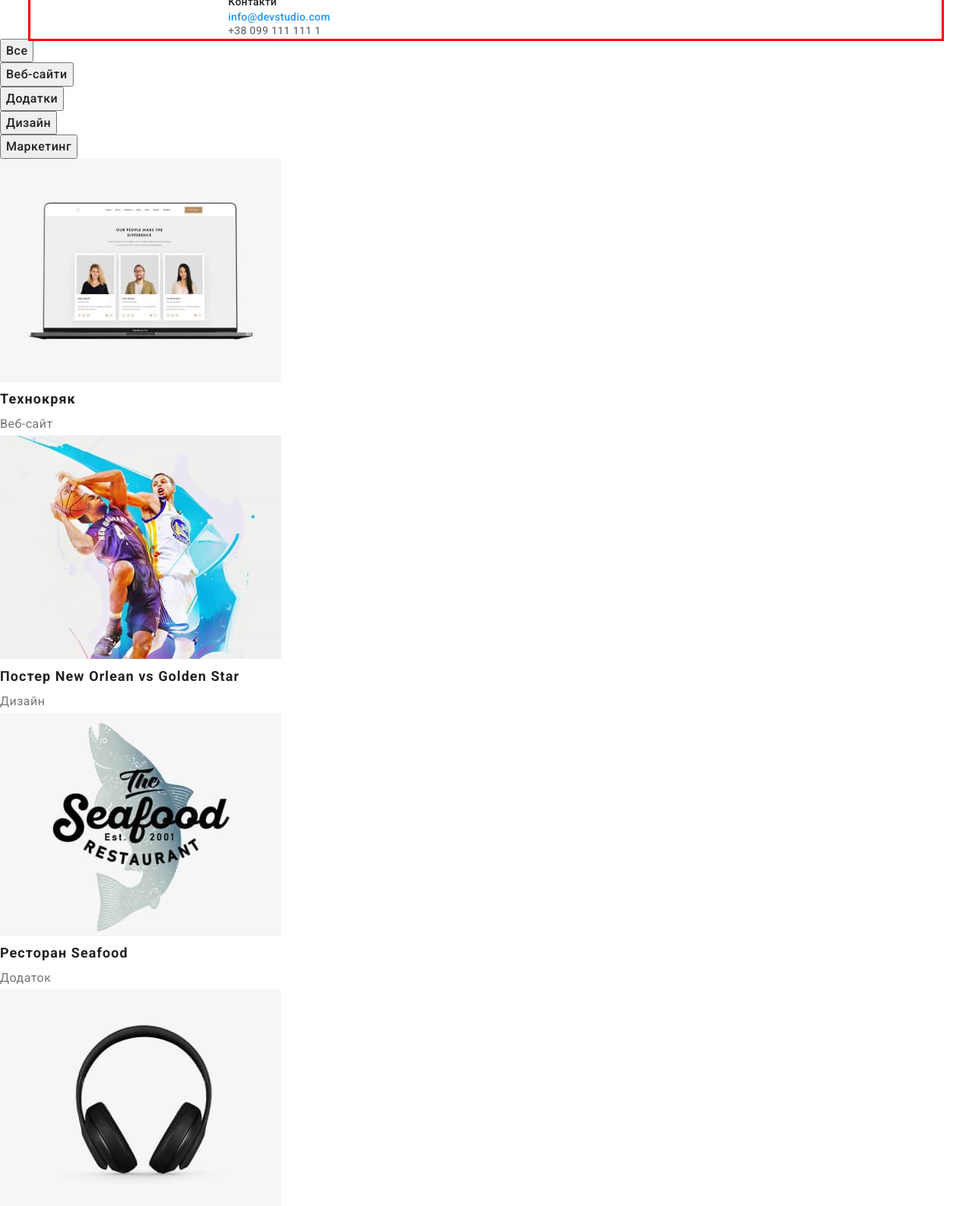
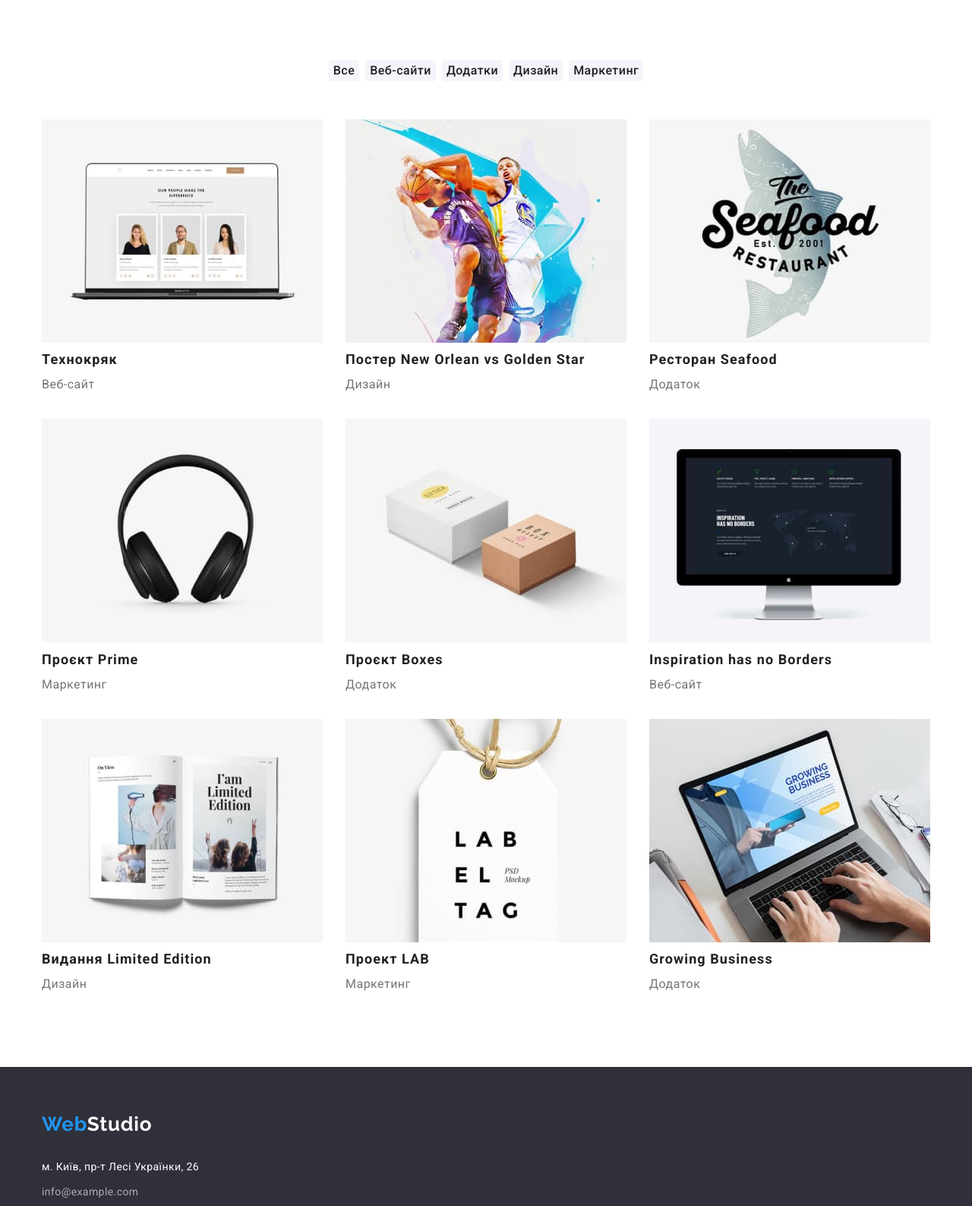
Before and after one commit to olenaviyn/goit-markup-hw-03, a plain HTML site: page portfolio.html in a window 1280 px wide. Shown: the part 46-1633 px from the top of the page at 76% size. Drawn offline with nearby package versions, Linux system fonts and the light colour scheme.

Commit message:
home-work-3

```diff
--- a/css/styles.css
+++ b/css/styles.css
@@ -9,7 +9,13 @@
   --background-primary-darck: rgba(47, 48, 58, 0.8);
 }
 
-p, h1, h2, h3, h4, h5, h6 {
+p,
+h1,
+h2,
+h3,
+h4,
+h5,
+h6 {
   margin: 0px;
 }
 
@@ -38,7 +44,6 @@ body {
   text-decoration: none;
 }
 
-
 .title {
   font-weight: 500;
   font-size: 14px;
@@ -66,7 +71,6 @@ body {
   display: flex;
 }
 
-
 .head-contacts {
   margin-left: auto;
 }
@@ -77,11 +81,10 @@ display: flex;
   padding-right: 15px;
   margin-left: auto;
   margin-right: auto;
-  outline: 3px solid red;
 }
 
 .logo {
-font-family: 'Raleway';
+  font-family: "Raleway";
   font-style: normal;
   font-weight: 700;
   font-size: 26px;
@@ -97,16 +100,20 @@ letter-spacing: 0.03em;
   color: black;
 }
 
-
 .header-logo {
   margin-right: 93px;
 }
 
-.item:not(:last-child)
-{margin-right: 50;}
+.item:not(:last-child) {
+  margin-right: 50px;
+}
+
+.item-nav {
+  margin-right: 50px;
+}
 
 .header-link {
-font-family: 'Roboto';
+  font-family: "Roboto";
   font-style: normal;
   font-weight: 500;
   font-size: 14px;
@@ -120,9 +127,8 @@ letter-spacing: 0.02em;
   color: var(--accent-color);
 }
 
-
 .header-tell {
-font-family: 'Roboto';
+  font-family: "Roboto";
   font-style: normal;
   font-weight: 500;
   font-size: 14px;
@@ -132,7 +138,7 @@ color: var(--text-color);
 }
 
 .link-mail {
-font-family: 'Roboto';
+  font-family: "Roboto";
   font-style: normal;
   font-weight: 500;
   font-size: 14px;
@@ -142,7 +148,7 @@ color: var(--accent-color);
 }
 
 .foot-adress {
-font-family: 'Roboto';
+  font-family: "Roboto";
   font-style: normal;
   font-weight: 400;
   font-size: 14px;
@@ -151,10 +157,17 @@ letter-spacing: 0.03em;
   color: rgba(255, 255, 255, 0.6);
 }
 
-.link-mail:hover {
+.address .foas {
+  display: inline-block;
+  margin-top: 9px;
 }
 
-/* main */
+/* -------портфоліо-------- */
+
+.menu {
+  padding-top: 94px;
+  padding-bottom: 94px;
+}
 
 .button-logo {
   font-family: "Roboto";
@@ -166,23 +179,54 @@ color: rgba(255, 255, 255, 0.6);
   color: var(--dark-main-color);
 }
 
+.button-logo {
+  display: flex;
+  justify-content: center;
+  margin: 0;
+  padding: 0;
+  margin-bottom: 50px;
+  list-style: none;
+  font-style: normal;
+
+}
+
+.button-logo .item:not(:last-child) {
+  margin-right: 8px;
+}
+
+.button-item {
+font-family: 'Roboto';
+font-style: normal;
+font-weight: 500;
+font-size: 16px;
+line-height: 1.6;
+letter-spacing: 0.03em;
+color: #212121;
+background: #F5F4FA;
+border-radius: 4px;
+border: 0px;
+}
+
+.button-item:hover, .button-item:focus {
+  color: var(--main-white-color);
+  background-color: var(--accent-color);
+}
+
 
 /* body */
 
 /* button */
 
 .title-button {
-  font-family: 'Roboto';
+  margin-top: 0px;
+  margin-bottom: 30px;
+  color: var(--main-white-color);
   font-weight: 900;
   font-size: 44px;
   line-height: 1.36;
+  text-align: center;
   letter-spacing: 0.06em;
   text-transform: uppercase;
-  max-width: 696px;
-  color: var(--main-white-color);
-  /* відстань до кнопки */
-  margin-top: 0px;
-  margin-bottom: 30px;
 }
 
 .button-one {
@@ -193,8 +237,15 @@ color: rgba(255, 255, 255, 0.6);
   text-align: center;
 }
 
+/* .button-one > .container {
+    display: flex;
+    flex-direction: column;
+    align-items: center;
+    justify-content: center;
+} */
+
 .btn {
-  font-family: 'Roboto';
+  font-family: "Roboto";
   font-weight: 700;
   font-size: 16px;
   line-height: 1.9;
@@ -204,11 +255,17 @@ color: rgba(255, 255, 255, 0.6);
   color: var(--main-white-color);
   background-color: var(--accent-color);
   padding: 10px 32px;
+  min-width: 216px;
+  height: 50px;
 }
 /* about */
+
+.about > .container > .about-list {
+  display: flex;
+}
 .about {
-  padding-top: ;
-  background-color: var(--background-primary-gray);
+  padding-top: 94px;
+  margin-bottom: 94px;
 }
 
 .about-pre-title {
@@ -227,10 +284,15 @@ color: rgba(255, 255, 255, 0.6);
   color: var(--text-color);
 }
 
+.item-list:not(:last-child) {
+  margin-right: 30px;
+}
+
 /* whoweare */
 .whoweare {
-  background-color: var(--background-primary-gray);
+  background-color: #f5f5f5;
 }
+
 .whoweare-title {
   font-weight: 700;
   font-size: 36px;
@@ -240,22 +302,40 @@ color: rgba(255, 255, 255, 0.6);
   color: var(--dark-main-color);
 }
 
-.menu-logo main {
+.whoweare > .whoweare-title > .whoweare-list {
+  display: flex;
+}
+
+.whoweare .whoweare-title {
+  justify-content: center;
+  padding-bottom: 50px;
+}
+.whoweare .whoweare-list {
+  display: flex;
+}
+
+.menu-logo {
   background: var(--accent-color);
 }
 
-.button-logo {
-  font-family: "Roboto";
-  font-weight: 500;
-  font-size: 16px;
-  line-height: 1.6;
-  letter-spacing: 0.03em;
-  color: var(--dark-main-color);
+/*team*/
+.teamphoto-list {
+  display: flex;
+  gap: 30px;
 }
 
-/*team*/
+.team .whoweare-title {
+  justify-content: center;
+  padding-bottom: 50px;
+}
+
+.team-photo {
+  width: calc(100% - 60px / 3);
+}
 
 .team {
+  padding-top: 94px;
+  padding-bottom: 94px;
   background-color: var(--background-primary-gray);
 }
 
@@ -278,13 +358,9 @@ color: rgba(255, 255, 255, 0.6);
 }
 
 /* marketing */
-
-/* footer */
-
 .footmain {
   background-color: #2f303a;
 }
-
 
 .title-marketing {
   font-style: normal;
@@ -303,6 +379,15 @@ color: rgba(255, 255, 255, 0.6);
   color: var(--text-color);
 }
 
+.marketing-list {
+  display: flex;
+  justify-content: center;
+  flex-wrap: wrap;
+  gap: 30px;
+  flex-grow: 1 1 1;
+  /* width: calc(100% - 60px / 3); */
+}
+
 .studio-logofoot {
   color: var(--main-white-color);
 }
@@ -315,3 +400,18 @@ color: rgba(255, 255, 255, 0.6);
   letter-spacing: 0.03em;
   color: var(--main-white-color);
 }
+
+.footmain {
+  padding: 60px 0;
+}
+
+.foomain > .container {
+  display: flex;
+  justify-content: center;
+  flex-direction: column;
+}
+
+.web {
+  display: inline-block;
+  margin-bottom: 20px;
+}
--- a/portfolio.html
+++ b/portfolio.html
@@ -18,42 +18,48 @@
     <header class="header">
       <div class="container nav-main">
       <a href="WebStudio" class="header-logo link logo">
-        <span class="web-logo">Web</span>
-        <span class="studio-logo">Studio</span></a
+        <span class="web-logo">Web</span><span class="studio-logo">Studio</span></a
       >
-        <ul class="nav-list list">
-          <li><a href="" class="button header-link link title">Студія</a></li>
-          <li>
+      <nav>
+        <ul class="list link nav-main">
+          <li class="item"><a href="" class="button header-link link title">Студія</a></li>
+          <li class="item">
             <a href="./index.html" class="button header-link link title">Портфоліо</a>
           </li>
-          <li><a href="" class="button header-link link title">Контакти</a></li>
+          <li class="item"><a href="" class="button header-link link title">Контакти</a></li>
+        </ul>
+        </nav>
           <div class="head-contacts">
-          <li>
+            <ul class="list nav-main">
+          <li class="item">
           <a href="http://mailto:info@devstudio." class="link-mail link title"
             >info@devstudio.com</a
           >
         </li>
-        <li>
+        <li class="item">
           <a href="tel:+380991111111" class="header-tell link"
-            >+38 099 111 111 1</a
-          >
+            >+38 099 111 111 1</a>
         </li>
+      </ul>
       </div>
       </ul>
     </div>
     </header>
     <main>
       <section class="menu">
+        <div class="container">
         <h1 class="visually-hidden">Menu</h1>
-        <ul class=" button-logo list">
-          <li> <button class="button-logo link"> Все </button></li>
-          <li> <button class="button-logo link">Веб-сайти </button></li>
-          <li> <button class="button-logo link">Додатки   </button></li>
-          <li> <button class="button-logo link">Дизайн    </button></li>
-          <li> <button class="button-logo link">Маркетинг </button></li>
+        <ul class="button-logo list">
+          <li class="item"> <button class="button-item link"> Все </button></li>
+          <li class="item"> <button class="button-item link">Веб-сайти </button></li>
+          <li class="item"> <button class="button-item link">Додатки   </button></li>
+          <li class="item"> <button class="button-item link">Дизайн    </button></li>
+          <li class="item"> <button class="button-item link">Маркетинг </button></li>
         </ul>
+      </div>
+      <div class="container">
         <ul class="marketing-list list">
-          <li>
+          <li class="marketing-item">
             <img
               src="./images/technokryk.jpg"
               alt="техтокряк"
@@ -63,7 +69,7 @@
             <h3 class="title-marketing">Технокряк</h3>
             <p class="marketing-pre">Веб-сайт</p>
           </li>
-          <li>
+          <li class="marketing-item">
             <img
               src="./images/poster.jpg"
               alt="постер"
@@ -73,7 +79,7 @@
             <h3 class="title-marketing">Постер New Orlean vs Golden Star</h3>
             <p class="marketing-pre">Дизайн</p>
           </li>
-          <li>
+          <li class="marketing-item">
             <img
               src="./images/restuarant.jpg"
               alt="ресторан"
@@ -83,7 +89,7 @@
             <h3 class="title-marketing">Ресторан Seafood</h3>
             <p class="marketing-pre">Додаток</p>
           </li>
-          <li>
+          <li class="marketing-item">
             <img
               src="./images/prime.jpg"
               alt="прайм"
@@ -93,7 +99,7 @@
             <h3 class="title-marketing">Проєкт Prime</h3>
             <p class="marketing-pre">Маркетинг</p>
           </li>
-          <li>
+          <li class="marketing-item">
             <img
               src="./images/boxes.jpg"
               alt="коробочка"
@@ -103,7 +109,7 @@
             <h3 class="title-marketing">Проєкт Boxes</h3>
             <p class="marketing-pre">Додаток</p>
           </li>
-          <li>
+          <li class="marketing-item" >
             <img
               src="./images/inspiration.jpg"
               alt="натхнення"
@@ -113,7 +119,7 @@
             <h3 class="title-marketing">Inspiration has no Borders</h3>
             <p class="marketing-pre">Веб-сайт</p>
           </li>
-          <li>
+          <li class="marketing-item">
             <img
               src="./images/edition.jpg"
               alt="видання"
@@ -123,7 +129,7 @@
             <h3 class="title-marketing">Видання Limited Edition</h3>
             <p class="marketing-pre">Дизайн</p>
           </li>
-          <li>
+          <li class="marketing-item">
             <img
               src="./images/lab.jpg"
               alt="проект лаб"
@@ -133,7 +139,7 @@
             <h3 class="title-marketing">Проект LAB</h3>
             <p class="marketing-pre">Маркетинг</p>
           </li>
-          <li>
+          <li class="marketing-item">
             <img
               src="./images/growing.jpg"
               alt="грувинг"
@@ -144,34 +150,36 @@
             <p class="marketing-pre">Додаток</p>
           </li>
         </ul>
+        </div>
       </section>
     </main>
     <footer class="footmain">
-      <a href="WebStudio" class="header-logo logo link">
-        <span class="web-logo">Web</span>
-        <span class="studio-logofoot">Studio</span>
+      <div class="container">
+      <a href="WebStudio" class="header-logo web logo link">
+        <span class="web-logo">Web</span><span class="studio-logofoot">Studio</span>
       </a>
-      <address>
+      <address class="address">
         <a
           href="https://goo.gl/maps/koh7NdNNXK6s5RCy7"
-          class="map-google link"
+          class="map-google foas link"
           target="_blank"
           rel="noopener nofollow noreferrer"
           >м. Київ, пр-т Лесі Українки, 26</a
         >
         <ul class="list">
           <li>
-            <a href="mailto:info@example.com" class="foot-adress link "
+            <a href="mailto:info@example.com" class="foot-adress foas link "
               >info@example.com</a
             >
           </li>
           <li>
-            <a href="tel:+380991111111" class="foot-adress link"
+            <a href="tel:+380991111111" class="foot-adress foas link"
               >+38 099 111 111 1</a
             >
           </li>
         </ul>
       </address>
+    </div>
     </footer>
   </body>
 </html>
```
Also changed, not shown: index.html (+22 -18 lines). Lines whose indentation alone changed are shown as unchanged.
